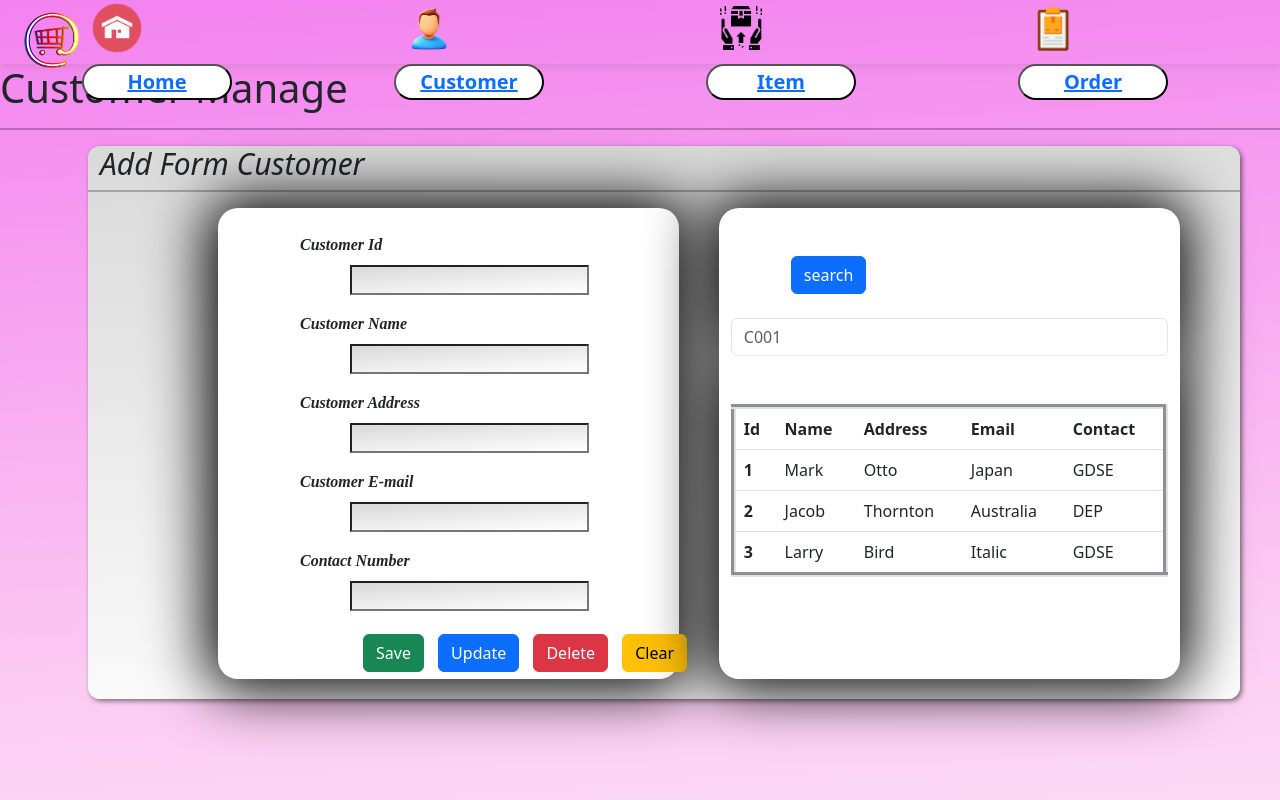
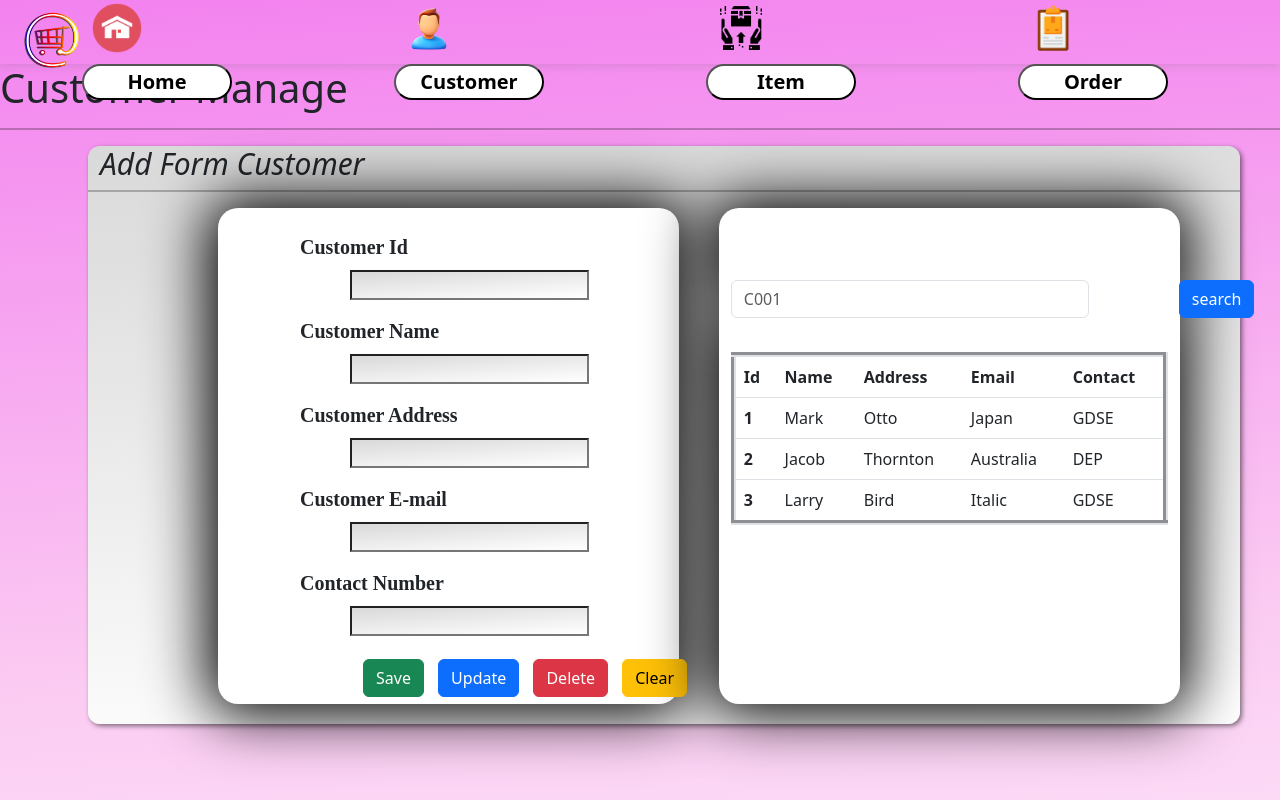
Before and after one commit to kavitharangani/Assignment-06-Web-Design, a plain HTML site: page E-Marker-Shop/HTML/Customer_Section.html in a window 1280 px wide. Shown: the top 800 px of the page. Drawn offline with Linux system fonts and the light colour scheme.

Commit message:
Create item.css Part Successfully.

```diff
--- a/E-Marker-Shop/CSS/customer.css
+++ b/E-Marker-Shop/CSS/customer.css
@@ -52,8 +52,8 @@ form>div>label{
     font-family: "Times New Roman";
     position: relative;
     left: 70px;
-    font-style: italic ;
-    font-weight: 900;
+    font-size: 20px;
+    font-weight: 700;
 }
 
 
@@ -76,5 +76,12 @@ form>div>input{
 }
 #search{
     position: absolute;
-    left: 500px;
+    top:72px;
+    left: 450px;
+    display: flex;
 }
+.search_section #search_Customer{
+    width: 28vw;
+    height: fit-content;
+    position: absolute;
+}
--- a/E-Marker-Shop/CSS/header other.css
+++ b/E-Marker-Shop/CSS/header other.css
@@ -49,3 +49,7 @@ li>button{
     top: 10px;
     background-color: white;
 }
+li>button>a{
+    color: black;
+    text-decoration: none;
+}
--- a/E-Marker-Shop/CSS/home.css
+++ b/E-Marker-Shop/CSS/home.css
@@ -164,3 +164,12 @@
         width: 30%;
     }
 }
+header>nav>ol>li>button{
+    height: fit-content;
+    position: relative;
+    top: 10px;
+}
+li>button>a{
+    color: black;
+    text-decoration: none;
+}
--- a/E-Marker-Shop/CSS/item.css
+++ b/E-Marker-Shop/CSS/item.css
@@ -11,7 +11,7 @@ body{
     position: absolute;
     left: 100px;
     background: linear-gradient(176deg,rgb(217,217,217,100%),white);
-    box-shadow: 2px 2px 5px rgba(0, 0, 0, 0.5);
+    box-shadow: 2px 2px 2px rgba(0, 0, 0, 0.5);
     border-radius: 12px;
     width: 90%;
     height: content-box;
@@ -52,7 +52,7 @@ form>div>label{
     font-family: "Times New Roman";
     position: relative;
     left: 70px;
-    font-style: italic ;
+    font-size: 25px;
     font-weight: 900;
 }
 
@@ -76,5 +76,12 @@ form>div>input{
 }
 #search{
     position: absolute;
-    left: 500px;
+    top:72px;
+    left: 450px;
+    display: flex;
 }
+.search_section #search_item{
+    width: 28vw;
+    height: fit-content;
+    position: absolute;
+}
--- a/E-Marker-Shop/HTML/Customer_Section.html
+++ b/E-Marker-Shop/HTML/Customer_Section.html
@@ -81,13 +81,13 @@
         <div class="col col-xl-6 col-lg-6  col-md-6 col-sm-12 col-12" id="tabel">
             <table class="table mt-5" border="5px">
                 <br><br>
-                            <div class="search_section">
-                                <button class="btn btn-primary clear" id="#search">search</button>
-                                <br>
-                                <label for="search_customer"></label>
-                                <input class="form-control" id="search_customer" name='search' placeholder="C001"
-                                       required type="text">
-                                </div>
+                <div class="search_section">
+                    <button class="btn btn-primary clear" id="search">search</button>
+                    <br>
+                    <input class="form-control" id="search_Customer" name='search' placeholder="C001"
+                           required type="text">
+                    <br>
+                </div>
 <section id="ta">
 <thead>
                 <tr>
```
Also changed, not shown: E-Marker-Shop/HTML/Item_Section.html (+2 -2 lines).
